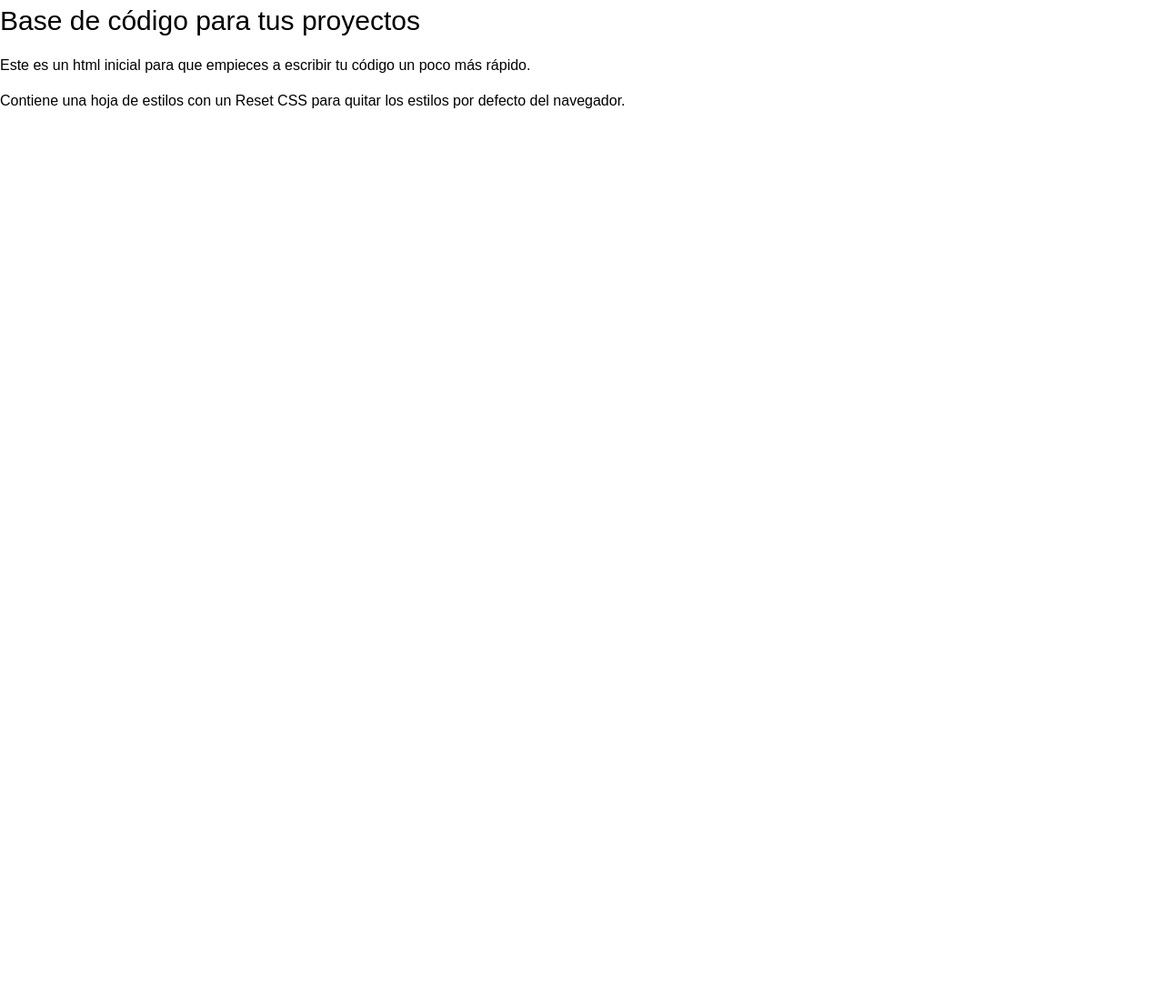
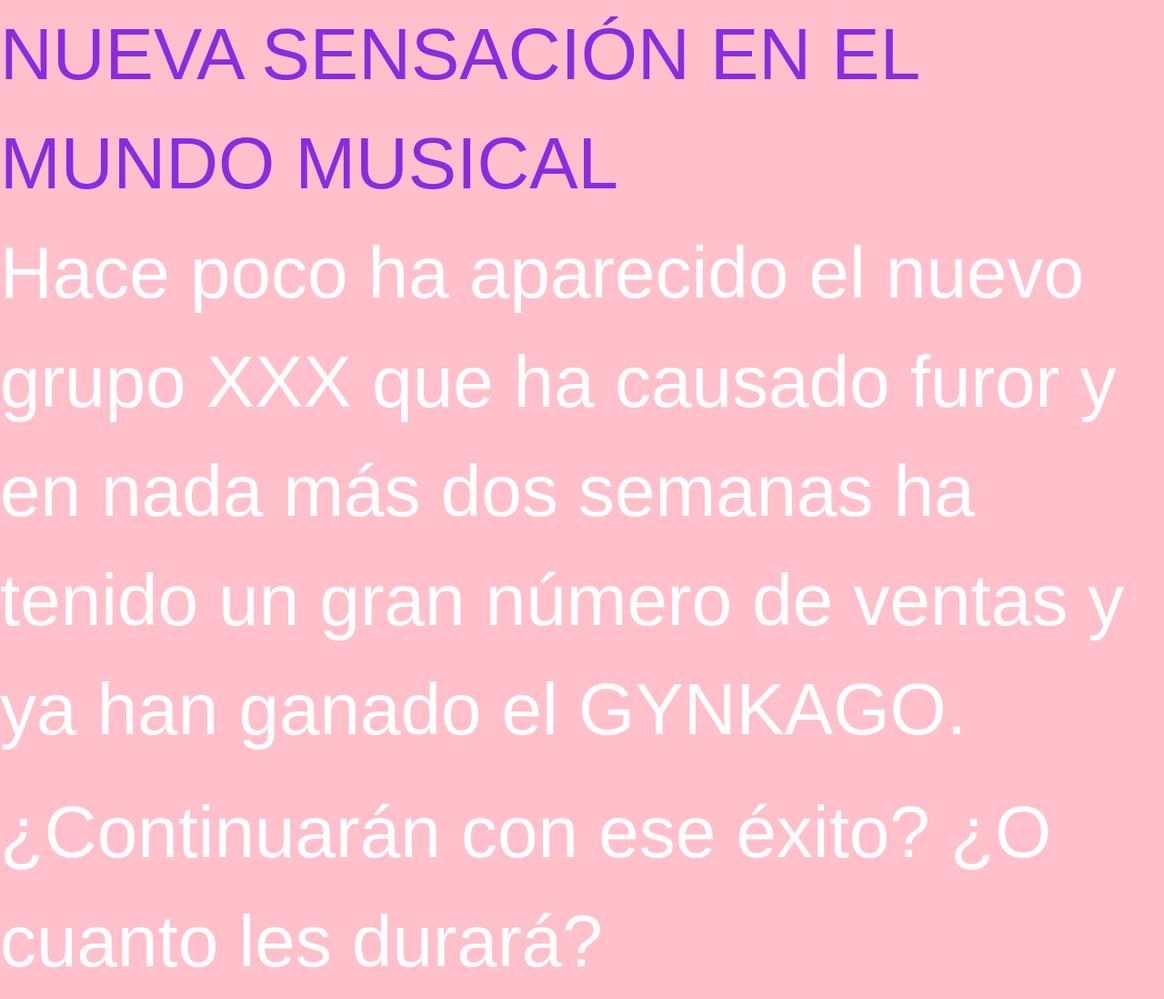
Before and after one commit to Valeriamoreno96/web-test, a plain HTML site: page index.html in a window 1280 px wide. Shown: the whole page at 91% size. Before the commit the page ends 800 px from the top, so only its background shows below. Drawn offline with Linux system fonts and the light colour scheme.

Commit message:
CAMBIO 1

```diff
--- a/css/estilos.css
+++ b/css/estilos.css
@@ -18,6 +18,7 @@
 body {
 	font-family: sans-serif;
 	line-height: 1.5;
+    background-color: pink;
 }
 
 h1 {
@@ -25,8 +26,15 @@ h1 {
 	margin-bottom: 15px;
 }
 
+.tituloprincipal {
+  color: blueviolet;
+  font-size: 80px;
+
+}
+
 p {
 	margin-bottom: 15px;
+    color: white;
 }
 
 /* $3: XXXX */
--- a/index.html
+++ b/index.html
@@ -8,12 +8,12 @@
 		<link rel="stylesheet" href="css/estilos.css" />
 	</head>
 	<body>
-		<h1>Base de código para tus proyectos</h1>
+		<div class= "tituloprincipal">NUEVA SENSACIÓN EN EL MUNDO MUSICAL</h1>
 		<p>
-			Este es un html inicial para que empieces a escribir tu código un poco más rápido.
+			Hace poco ha aparecido el nuevo grupo XXX que ha causado furor y en nada más dos semanas ha tenido un gran número de ventas y ya han ganado el GYNKAGO.
 		</p>
 		<p>
-			Contiene una hoja de estilos con un Reset CSS para quitar los estilos por defecto del navegador.
+			¿Continuarán con ese éxito? ¿O cuanto les durará?
 		</p>
 	</body>
 </html>
```
